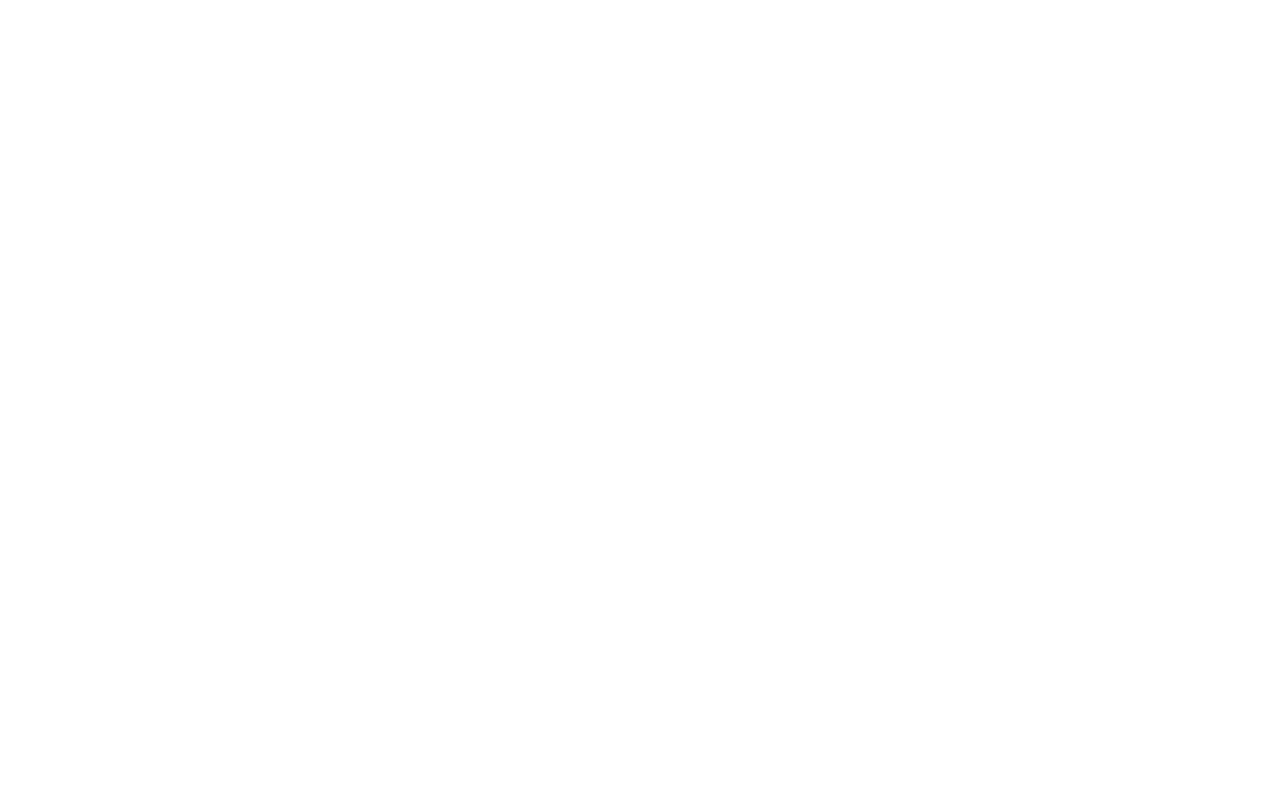
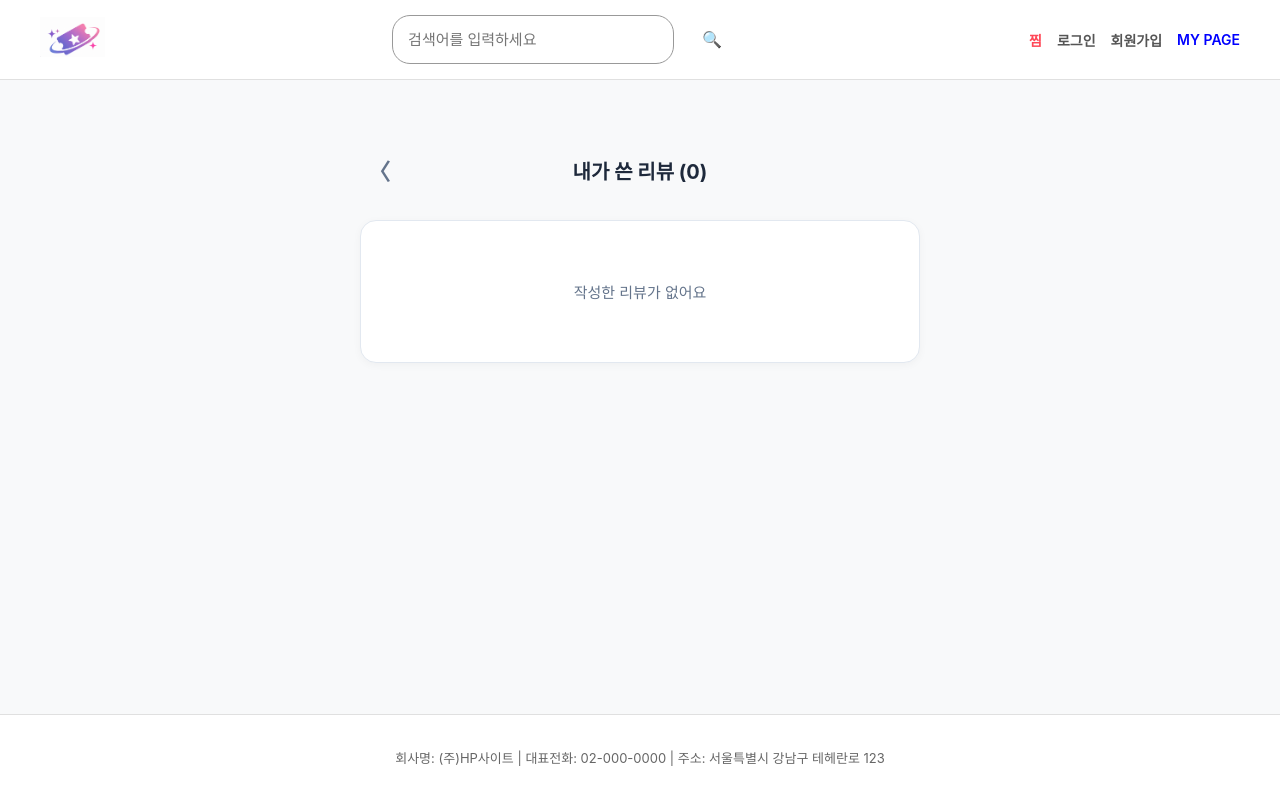
Before and after one commit to gkdudopice-lang/hp-router-ex, a React (Create React App) app: page /mypage/reviews in a window 1280 px wide. Before the commit this address had no page. Built offline with nearby package versions, Linux system fonts and the light colour scheme.

Commit message:
리뷰 목록 페이지 만들고 마이페이지, 작성페이지와 연결

```diff
--- a/src/App.js
+++ b/src/App.js
@@ -18,6 +18,7 @@ import WishList from "./pages/WishList";
 import AddressManagement from "./pages/AddressManagement";
 import AddressSearch from "./pages/AddressSearch";
 import MyPageMain from "./pages/MyPageMain";
+import MyReviewList from "./pages/MyReviewList";
 import { BrowserRouter as Router, Routes, Route } from "react-router-dom";
 
 function App() {
@@ -53,6 +54,7 @@ function App() {
           <Route path="/profile/address" element={<AddressManagement />} />
           <Route path="/address/search" element={<AddressSearch />} />
           <Route path="/mypage" element={<MyPageMain />} />
+          <Route path="/mypage/reviews" element={<MyReviewList />} />
           <Route path="/board" element={<BoardList />} />
           <Route path="/board/write" element={<BoardWrite />} />
           <Route path="/board/:boardId" element={<BoardDetail />} />
--- a/src/pages/AddressManagement.js
+++ b/src/pages/AddressManagement.js
@@ -110,42 +110,61 @@ export default function AddressManagement() {
   const location = useLocation();
   const newAddress = location.state?.selectedAddress;
 
-  const [addresses, setAddresses] = useState([]);
+  const [addresses, setAddresses] = useState(() => {
+    const saved = localStorage.getItem("saved_addresses");
+    return saved ? JSON.parse(saved) : [];
+  });
 
   useEffect(() => {
     if (newAddress) {
+      const trimmedNewAddress = newAddress.trim();
+
       setAddresses((prev) => {
-        // 이미 목록에 있는 주소라면 추가하지 않고 기존 목록 반환
-        if (prev.includes(newAddress)) {
-          alert("이미 등록된 배송지입니다.");
-          return prev;
+        // 이미 목록에 있는 주소인지 검사
+        if (prev.includes(trimmedNewAddress)) {
+          return prev; // 중복이면 조용히 기존 목록 유지
         }
         if (prev.length >= 10) {
           alert("배송지는 최대 10개까지만 등록할 수 있습니다.");
           return prev;
         }
-        return [...prev, newAddress];
+
+        const updated = [...prev, trimmedNewAddress];
+        localStorage.setItem("saved_addresses", JSON.stringify(updated));
+        return updated;
       });
+
+      // state 초기화 (중복 트리거 방지)
+      navigate(location.pathname, { replace: true, state: {} });
     }
-  }, [newAddress]);
+  }, [newAddress, location.pathname, navigate]);
 
   const handleDelete = (indexToDelete) => {
-    setAddresses((prev) => prev.filter((_, index) => index !== indexToDelete));
+    setAddresses((prev) => {
+      const updated = prev.filter((_, index) => index !== indexToDelete);
+      localStorage.setItem("saved_addresses", JSON.stringify(updated));
+      return updated;
+    });
   };
 
   const handleSetDefault = (indexToSet) => {
+    const targetAddress = addresses[indexToSet];
+
+    // 💡 [수정 포인트]: alert을 setAddresses 바깥으로 분리!
+    // Strict Mode에서 상태 함수가 두 번 실행되더라도 alert은 오직 한 번만 뜨도록 보장합니다.
+    alert(`"${targetAddress}" (이)가 기본 배송지로 설정되었습니다.`);
+
     setAddresses((prev) => {
-      const targetAddress = prev[indexToSet];
       const remaining = prev.filter((_, index) => index !== indexToSet);
-      alert(`"${targetAddress}" (이)가 기본 배송지로 설정되었습니다.`);
-      return [targetAddress, ...remaining];
+      const updated = [targetAddress, ...remaining];
+      localStorage.setItem("saved_addresses", JSON.stringify(updated));
+      return updated;
     });
   };
-
   return (
     <Container>
       <HeaderRow>
-        <BackButton onClick={() => navigate("/mypage")}>〈</BackButton>
+        <BackButton onClick={() => navigate("/profile")}>〈</BackButton>
         <h2>배송지 관리 ({addresses.length}/10)</h2>
       </HeaderRow>
 
--- a/src/pages/MyPageMain.js
+++ b/src/pages/MyPageMain.js
@@ -86,7 +86,7 @@ const MyPageMain = () => {
       {/* 3. 활동 관리 섹션 */}
       <Section>
         <SectionTitle>활동 관리</SectionTitle>
-        <StyledLink to="/reservation/review/1">내가 쓴 리뷰</StyledLink>
+        <StyledLink to="/mypage/reviews">내가 쓴 리뷰</StyledLink>
       </Section>
     </Container>
   );
--- a/src/pages/MyReviewList.js
+++ b/src/pages/MyReviewList.js
@@ -0,0 +1,160 @@
+// src/pages/mypage/MyReviewList.js
+import React, { useState, useEffect } from "react";
+import { useNavigate } from "react-router-dom";
+import styled from "styled-components";
+import BackButton from "../Components/common/BackButton";
+
+/* ───────── 스타일 컴포넌트 (화이트·블랙·보라 감성) ───────── */
+const Container = styled.div`
+  max-width: 600px;
+  width: 100%;
+  margin: 40px auto;
+  padding: 30px 20px;
+  box-sizing: border-box;
+  display: flex;
+  flex-direction: column;
+  gap: 20px;
+`;
+
+const HeaderRow = styled.div`
+  display: flex;
+  align-items: center;
+  position: relative;
+  width: 100%;
+  margin-bottom: 10px;
+`;
+
+const Title = styled.h2`
+  font-size: 20px;
+  font-weight: 700;
+  color: #1e293b;
+  margin: 0;
+  position: absolute;
+  left: 50%;
+  transform: translateX(-50%);
+`;
+
+const EmptyBox = styled.div`
+  background: #ffffff;
+  border: 1px solid #e2e8f0;
+  border-radius: 16px;
+  padding: 60px 20px;
+  text-align: center;
+  box-shadow: 0 2px 8px rgba(0, 0, 0, 0.04);
+
+  p {
+    font-size: 15px;
+    color: #64748b;
+    margin: 0;
+  }
+`;
+
+const ReviewListWrapper = styled.div`
+  display: flex;
+  flex-direction: column;
+  gap: 16px;
+`;
+
+const ReviewCard = styled.div`
+  background: #ffffff;
+  border: 1px solid #e2e8f0;
+  border-radius: 16px;
+  padding: 20px;
+  box-shadow: 0 2px 8px rgba(0, 0, 0, 0.04);
+  display: flex;
+  flex-direction: column;
+  gap: 10px;
+  transition: all 0.2s;
+
+  &:hover {
+    border-color: #c327eb; /* 마우스 올리면 포인트 보라색 테두리 */
+  }
+
+  .review-header {
+    display: flex;
+    justify-content: space-between;
+    align-items: center;
+
+    .product-title {
+      font-size: 15px;
+      font-weight: 700;
+      color: #1e293b;
+    }
+
+    .review-date {
+      font-size: 12px;
+      color: #94a3b8;
+    }
+  }
+
+  .star-rating {
+    font-size: 14px;
+
+    .rating-number {
+      margin-left: 6px;
+      font-weight: 600;
+      color: #64748b;
+      font-size: 13px;
+    }
+  }
+
+  .review-content {
+    font-size: 14px;
+    color: #334155;
+    line-height: 1.5;
+    margin: 0;
+    background: #f8f9fa;
+    padding: 12px;
+    border-radius: 8px;
+  }
+`;
+
+const MyReviewList = () => {
+  const navigate = useNavigate();
+  const [reviews, setReviews] = useState([]);
+
+  // 컴포넌트가 처음 렌더링될 때 localStorage에서 저장된 리뷰 데이터를 불러옴
+  useEffect(() => {
+    const savedReviews = localStorage.getItem("myReviews");
+    if (savedReviews) {
+      setReviews(JSON.parse(savedReviews));
+    }
+  }, []);
+
+  return (
+    <Container>
+      {/* 상단 헤더 영역 (백버튼 + 정중앙 타이틀) */}
+      <HeaderRow>
+        <BackButton to="/mypage" />{" "}
+        {/* 마이페이지로 안전하게 돌아가도록 설정 */}
+        <Title>내가 쓴 리뷰 ({reviews.length})</Title>
+      </HeaderRow>
+
+      {/* 작성한 리뷰가 없을 때 보여줄 빈 화면 */}
+      {reviews.length === 0 ? (
+        <EmptyBox>
+          <p>작성한 리뷰가 없어요</p>
+        </EmptyBox>
+      ) : (
+        /* 작성한 리뷰가 있을 때 쭈르륵 보여주는 리스트 영역 */
+        <ReviewListWrapper>
+          {reviews.map((review, index) => (
+            <ReviewCard key={index}>
+              <div className="review-header">
+                <span className="product-title">{review.productTitle}</span>
+                <span className="review-date">{review.date}</span>
+              </div>
+              <div className="star-rating">
+                {"⭐".repeat(review.rating)}
+                <span className="rating-number">({review.rating}/5)</span>
+              </div>
+              <p className="review-content">{review.content}</p>
+            </ReviewCard>
+          ))}
+        </ReviewListWrapper>
+      )}
+    </Container>
+  );
+};
+
+export default MyReviewList;
--- a/src/pages/ReivewStars.js
+++ b/src/pages/ReivewStars.js
@@ -104,7 +104,7 @@ const ReviewContainer = styled.div`
 const HeaderRow = styled.div`
   display: flex;
   margin-bottom: 10px;
-  gap: 110px;
+  justify-content: space-between;
 `;
 
 const Title = styled.h2`
```
